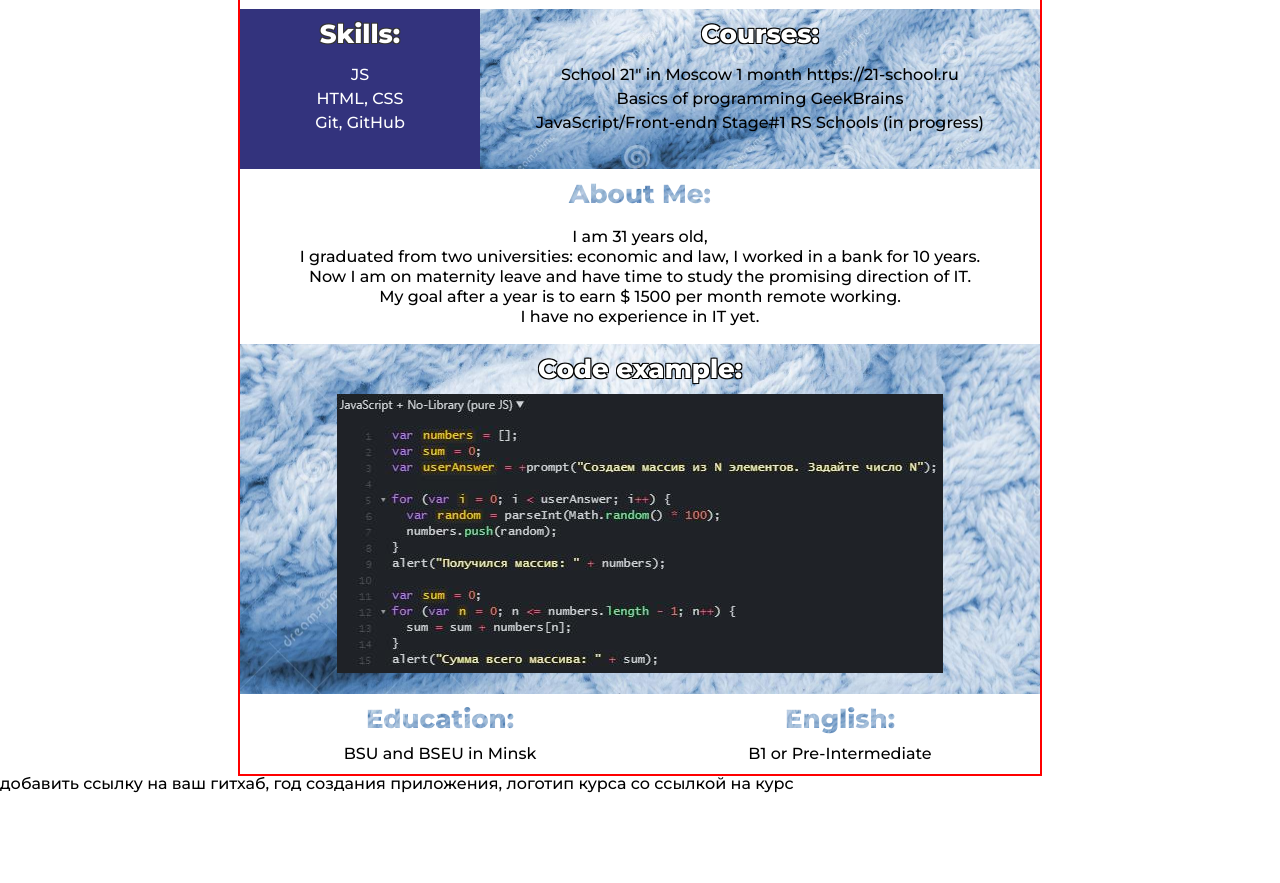
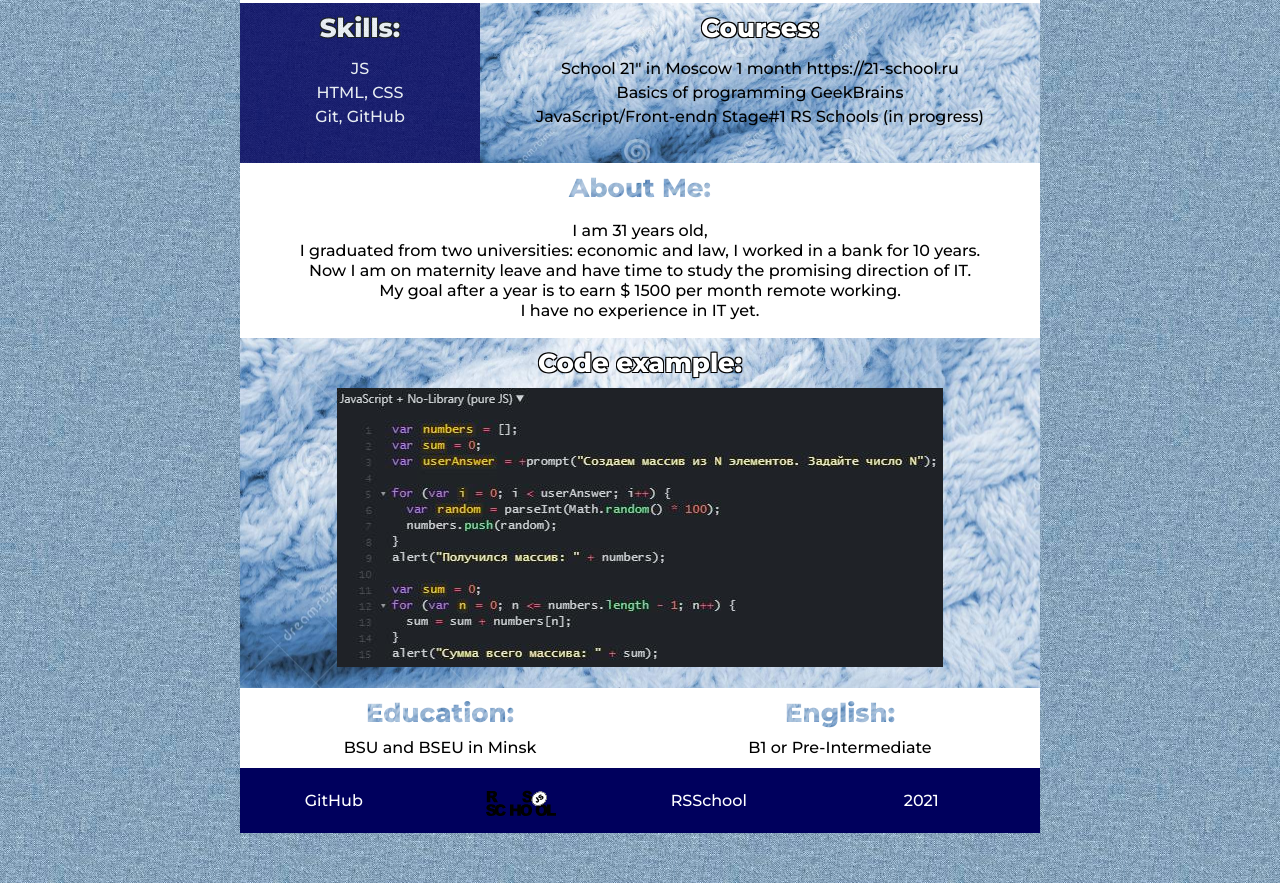
Before and after one commit to HartanovichEV/rsschool-cv, a plain HTML site: page index.html in a window 1280 px wide. Shown: the part 357-1240 px from the top of the page. Before the commit the page ends 1159 px from the top, so only its background shows below. Drawn offline with Linux system fonts and the light colour scheme.

Commit message:
feat: add footer and fond

```diff
--- a/index.html
+++ b/index.html
@@ -16,16 +16,16 @@
         </div>
         <div class="nav">
             <ul>
-                <li><a href="http://">Contacts</a></li>
-                <li><a href="http://">Skills</a></li>
-                <li><a href="http://">Courses</a></li>
-                <li><a href="http://">About Me</a></li>
-                <li><a href="http://">Code</a></li>
-                <li><a href="http://">Education</a></li>
-                <li><a href="http://">English</a></li>
+                <li><a href="#contacts">Contacts</a></li>
+                <li><a href="#s-c">Skills</a></li>
+                <li><a href="#s-c">Courses</a></li>
+                <li><a href="#aboutme">About Me</a></li>
+                <li><a href="#code">Code</a></li>
+                <li><a href="#e-e">Education</a></li>
+                <li><a href="#e-e">English</a></li>
             </ul>
         </div>
-        <div class="content-wrapper">
+        <div class="content-wrapper" id="contacts">
             <div class="block-contacts">
                 <div class="title-V"><h2>Contacts:</h2></div>
                 <ul class="ul__contacts">
@@ -37,7 +37,7 @@
             </div>
             <div class="sidebar"></div>
         </div>
-        <div class="skills__courses-wrapper">
+        <div class="skills__courses-wrapper" id="s-c">
             <div class="skills-block">
                 <div class="skills__courses-title"><h3>Skills:</h3></div>
                 <ul>
@@ -55,7 +55,7 @@
                 </ul>
             </div>
         </div>
-        <div class="aboutme-wrapper">
+        <div class="aboutme-wrapper" id="aboutme">
             <div class="block-aboutme">
                 <div class="title-V"><h2>About Me:</h2></div>
                 <div class="text-aboutme">
@@ -67,11 +67,11 @@
                 </div>
             </div>
         </div>
-        <div class="code-wrapper">
+        <div class="code-wrapper" id="code">
             <div class="skills__courses-title"><h3>Code example:</h3></div>
             <img src="code.jpg" alt="code">
         </div>
-        <div class="education__english-wrapper">
+        <div class="education__english-wrapper" id="e-e">
             <div class="education-block">
                 <div class="title-V"><h2>Education:</h2></div>
                 <p class="text-ee">BSU and BSEU in Minsk</p>
@@ -81,9 +81,14 @@
                 <p class="text-ee">B1 or Pre-Intermediate</p>
             </div>
         </div>
+        <footer class="footer-wrapper">
+            <div class="githab"><a class="a-footer" href="https://github.com/HartanovichEV">GitHub</a></div>
+            <div class="logo_school">
+                <img src="logo.svg" width="70" height="70" alt="logo">
+            </div>
+            <div class="webside_school"><a class="a-footer" href="https://rs.school/js/">RSSchool</a></div>
+            <div class="year">2021</div>
+       </footer>
     </div>
-     <footer class="footer">
-        добавить ссылку на ваш гитхаб, год создания приложения, логотип курса со ссылкой на курс
-    </footer>
 </body>
 </html>
--- a/style.css
+++ b/style.css
@@ -26,6 +26,9 @@ footer, header, hgroup, menu, nav, section {
 body {
 	line-height: 1;
     font-family: Montserrat;
+    background: url(fond.jpg);
+    margin: 0;
+    padding: 0;
 }
 ol, ul {
 	list-style: none;
@@ -33,8 +36,8 @@ ol, ul {
 /*___________________________________________________________*/
 .container{
     width: 800px;
-    min-height: 1100px;
-    border: 2px solid red;
+    /*min-height: 1100px;*/
+    height: 100%;
     margin: 0 auto;
 }
 /*___Header____________________________________________________*/
@@ -60,11 +63,9 @@ ol, ul {
 }
 /*___Nav____________________________________________________*/
 .nav ul{
-
-    /*max-height: 40px;*/
     display: flex;
     background: rgb(230, 227, 227);
-    margin: 2px 0px;
+    /*margin: 2px 0px;*/
     justify-content: center;
     align-items: center;
 }
@@ -91,6 +92,7 @@ ol, ul {
     width: 100%;
     height: 170px;
     text-align: center;
+    background: white;
 }
 .title-V{
     height: 50px;
@@ -119,6 +121,7 @@ h2 {
     width: 100%;
     height: 175px;
     text-align: center;
+    background: white;
 }
 .text-aboutme{
     margin: 8px 0;
@@ -183,6 +186,7 @@ img {
     width: 100%;
     height: 80px;
     text-align: center;
+    background: white;
 }
 .education-block{
     justify-content: center;
@@ -203,3 +207,47 @@ img {
     margin: 0;
     line-height: 20px;
 }
+/*___footer______________________________________________*/
+.footer-wrapper{
+    display: flex;
+    width: 100%;
+    height: 65px;
+    /*font-size: 16px;*/
+
+    color: white;
+    text-align: center;
+    background-color: rgb(0, 0, 93);
+}
+.githab{
+    justify-content: center;
+    align-items: center;
+    width: 25%;
+    height: 100%;
+}
+.a-footer{
+    padding: 25px;
+    display: flex;
+    text-decoration: none;
+    color: white;
+    justify-content: center;
+    align-items: center;
+}
+.logo_school{
+    justify-content: center;
+    align-items: center;
+    width: 25%;
+    height: 100%;
+}
+.webside_school{
+    justify-content: center;
+    align-items: center;
+    width: 25%;
+    height: 100%;
+}
+.year{
+    padding: 25px;
+    justify-content: center;
+    align-items: center;
+    width: 25%;
+    height: 100%;
+}
```
Also changed, not shown: fond.jpg (added), logo.svg (added).
